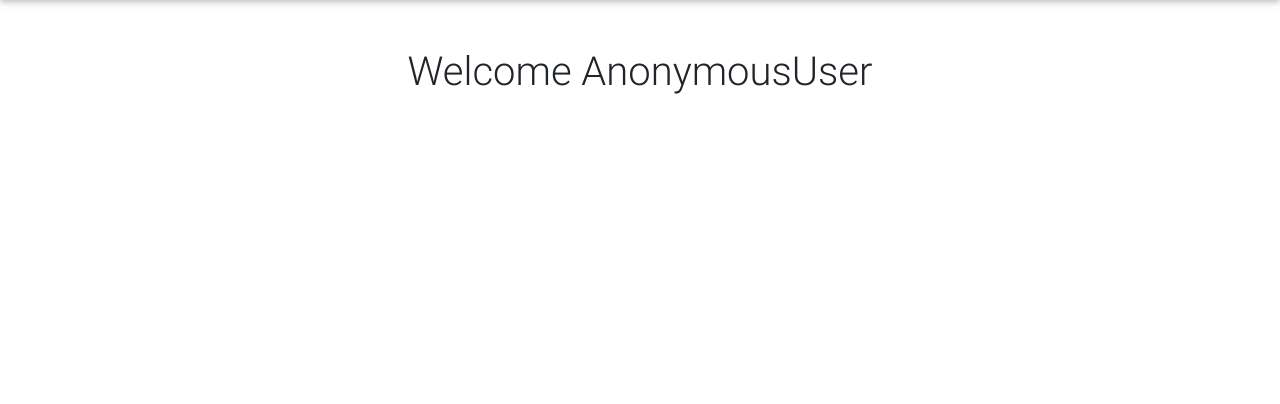
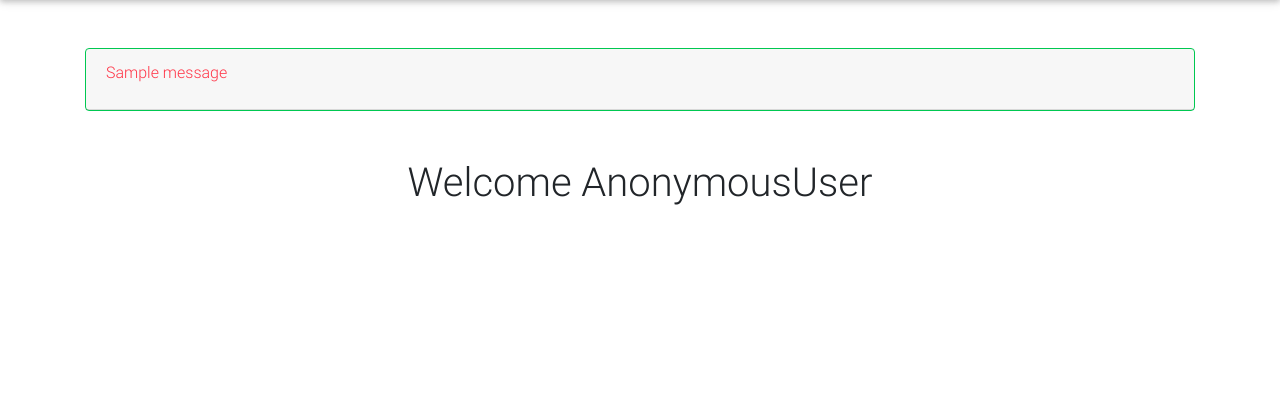
Before and after one commit to Alexmhack/Django-Signup, a Django app: template templates/app/dashboard.html in a window 1280 px wide. Shown: the part 63-467 px from the top of the page. Run offline with Django 3.2, Linux system fonts and the light colour scheme; the template is opened without the code that fills it, so the values that code supplies are empty; tables that the repository leaves empty hold one stand-in row (values such as "Sample post"); one stand-in notice (Sample message) is shown; parts of the project's set-up code (start-up, migrations or seed data) failed here and were passed over; some libraries are stand-ins or nearby versions.

Commit message:
show success message on dashboard

```diff
--- a/templates/app/dashboard.html
+++ b/templates/app/dashboard.html
@@ -6,6 +6,22 @@
 
 {% block content %}
 
+	{% if messages %}
+
+	    {% for message in messages %}
+
+		<!--Panel-->
+		<div class="card border-success mb-3">
+		    <div class="card-header text-danger">
+		        <p class="card-title">{{ message }}</p>
+		    </div>
+		</div>
+		<!--/.Panel-->
+
+	    {% endfor %}
+
+	{% endif %}
+
 	<h1 class="mt-5 text-center">Welcome {{ request.user }}</h1>
 
 {% endblock content %}
```
